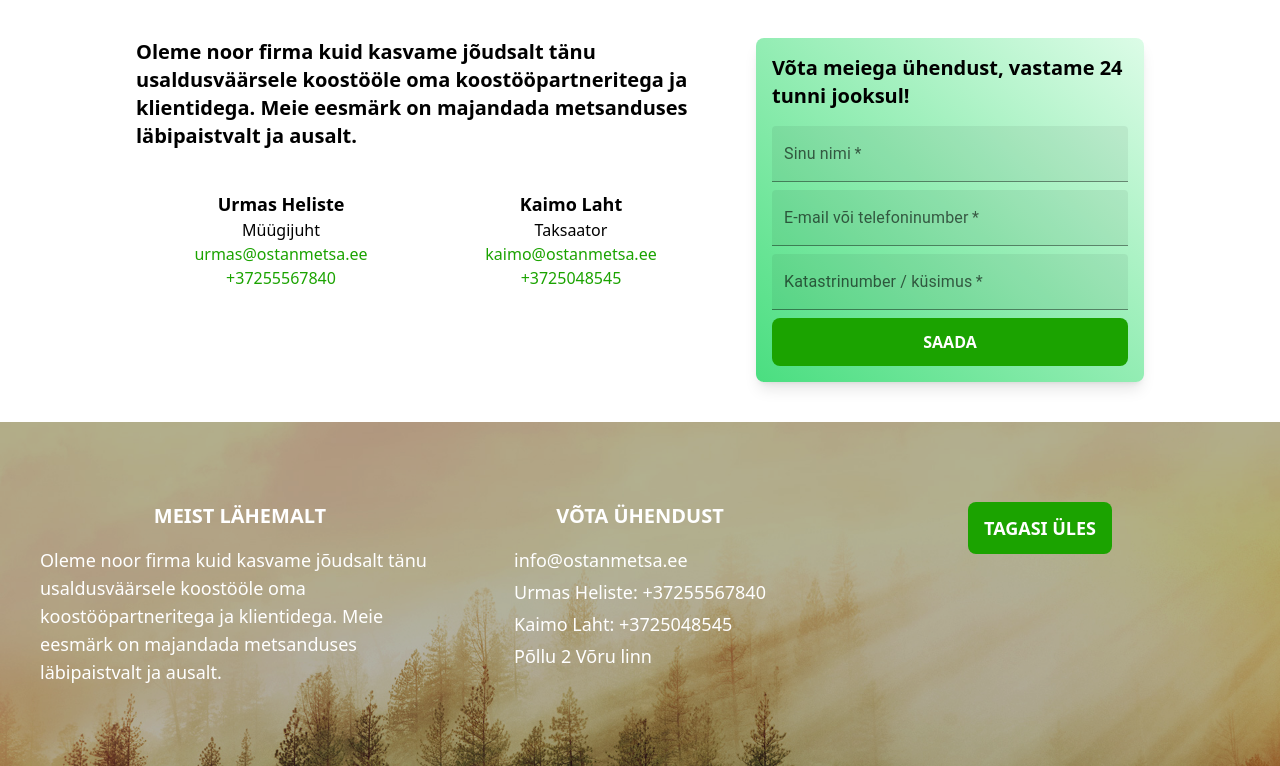
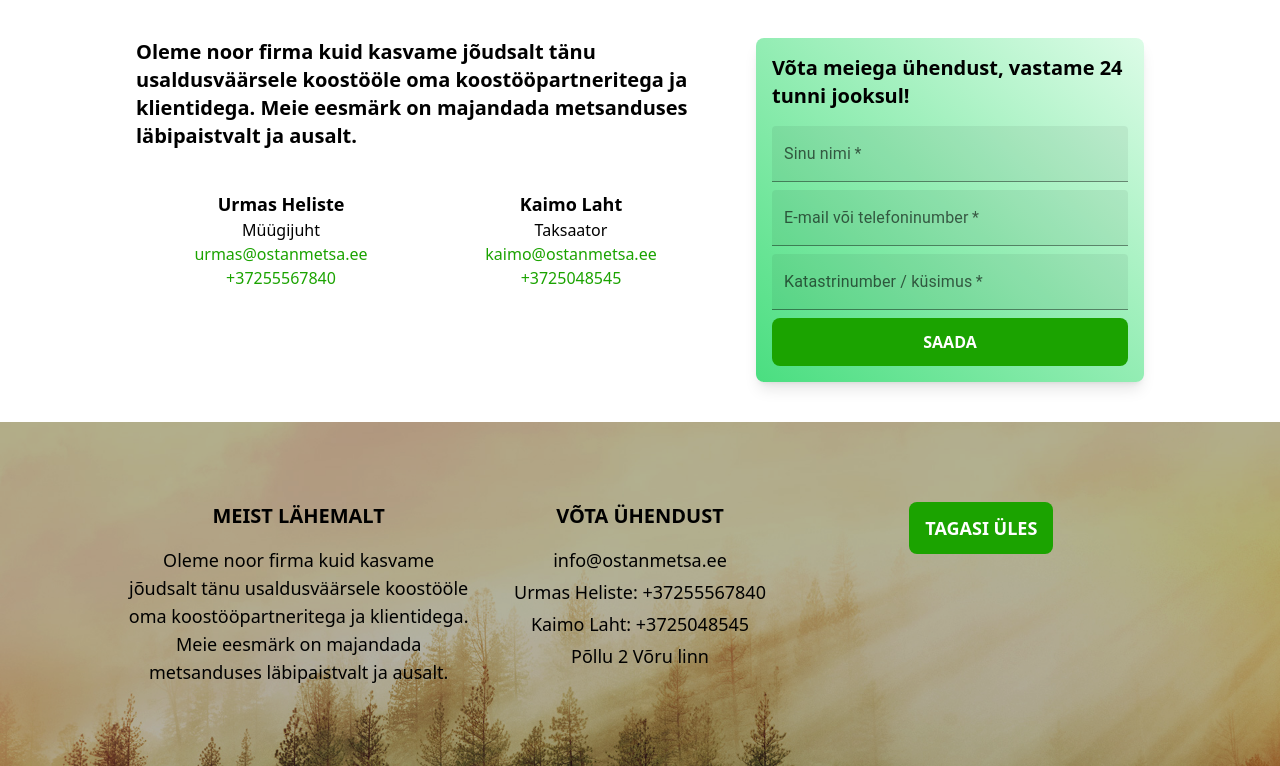
Before and after one commit to karelnagel/ostanmetsa, a Next.js app: page /meist in a window 1280 px wide. Shown: the part 386-1152 px from the top of the page. Built offline with nearby package versions, Linux system fonts and the light colour scheme.

Commit message:
small fixes

```diff
--- a/components/footer.tsx
+++ b/components/footer.tsx
@@ -6,7 +6,8 @@ import Link from "next/link";
 export function Footer() {
   return (
     <footer className="mt-auto bg-main bg-cover ">
-      <div className="bg-black bg-opacity-30 px-10 py-20 grid grid-cols-1 md:grid-cols-3 gap-10 md:gap-0 items-start justify-items-center text-center md:text-left md:text-lg text-white">
+      <div className="bg-black bg-opacity-30 px-10 py-20 e">
+        <div className="mx-auto max-w-screen-lg grid grid-cols-1 md:grid-cols-3 gap-10 md:gap-0 items-start justify-items-center text-center md:text-lg text-whit">
           <div>
             <h2 className="uppercase font-bold  text-center mb-2 md:mb-4 text-lg md:text-xl ">Meist lähemalt</h2>
             <p>
@@ -30,6 +31,7 @@ export function Footer() {
             <button className="btn">Tagasi üles</button>
           </Link>
         </div>
+      </div>
     </footer>
   );
 }
--- a/posts/teenused/veoteenus.mdx
+++ b/posts/teenused/veoteenus.mdx
@@ -8,8 +8,6 @@ position: 3
 slug: "veoteenus"
 ---
 
-<div className="flex space-x-6">
 <img src="/images/veoteenus1.jpeg" alt="Veoteenus" />
 
 <img src="/images/veoteenus2.jpeg" alt="Veoteenus" />
-</div>
```
Lines whose indentation alone changed are shown as unchanged.
